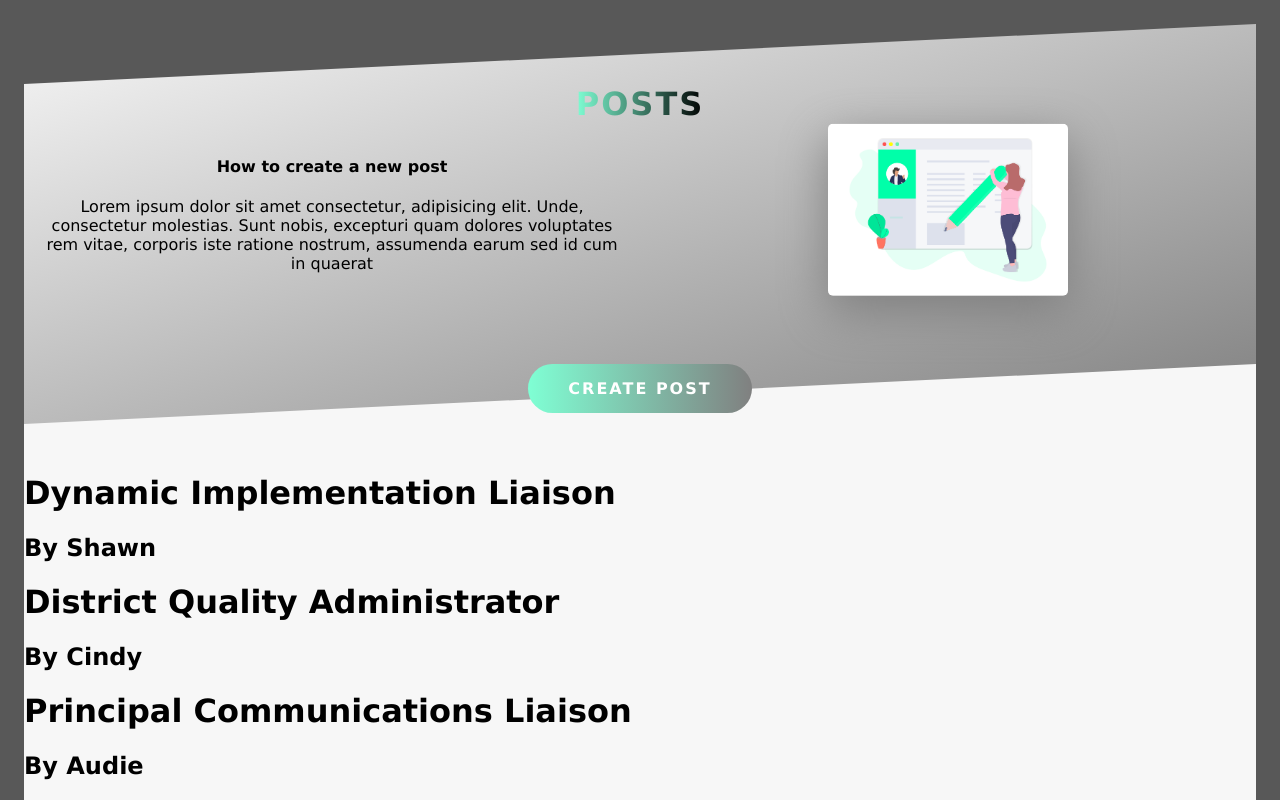
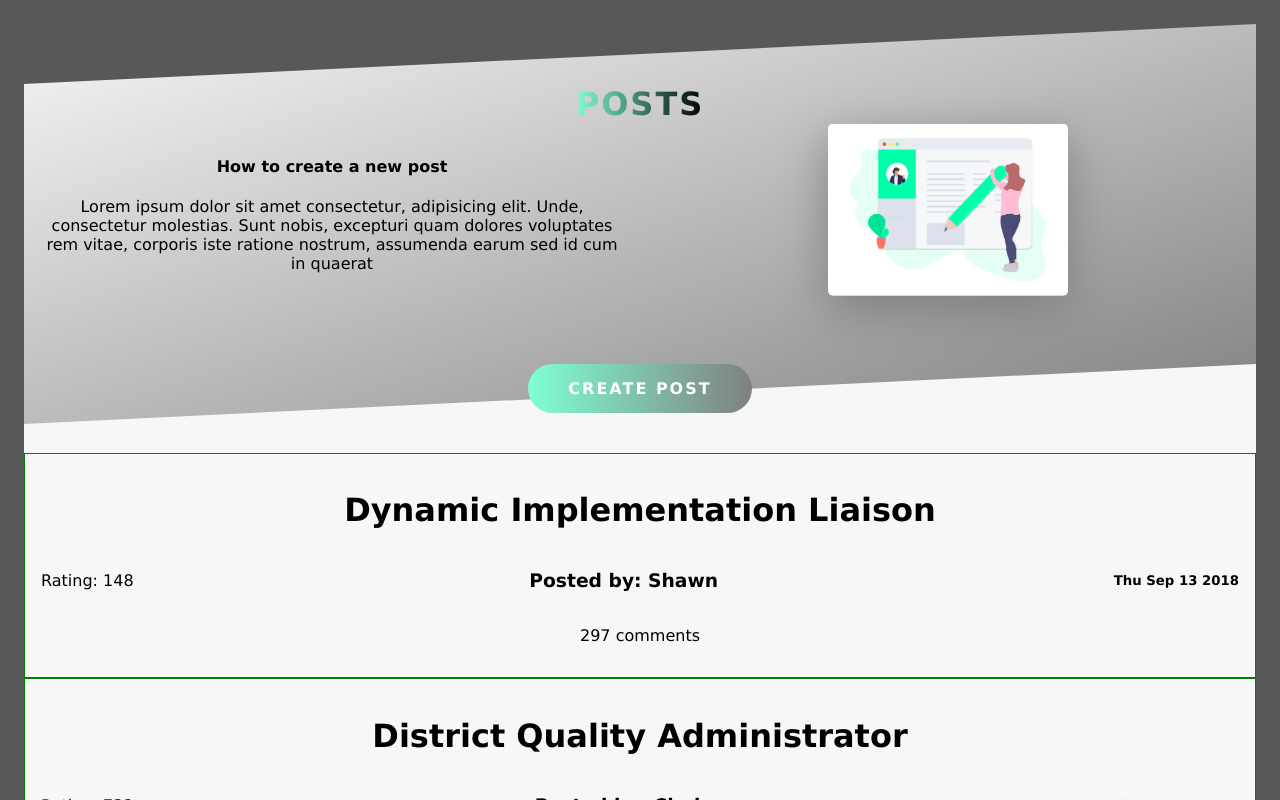
Before and after one commit to angelbenoit/SocialMediaClone, a React (Create React App) app in the folder client/: page /posts in a window 1280 px wide. Shown: the top 800 px of the page. Built offline with nearby package versions, Linux system fonts and the light colour scheme; no server answers.

Commit message:
set up post item display

```diff
--- a/client/src/components/PostItem.js
+++ b/client/src/components/PostItem.js
@@ -3,9 +3,16 @@ import React, { Component } from 'react';
 class PostItem extends Component {
     render() {
         return (
-            <div>
-                <h1>{this.props.title}</h1>
-                <h2>By {this.props.name}</h2>
+            <div className="postItem">
+                <div className="postItem__title u-center-text"><h1>{this.props.title}</h1></div>
+                <div className="postItem__author">
+                    <p>Rating: {(Math.random() * 1000).toFixed(0)}</p>
+                    <h3>Posted by: {this.props.name}</h3>
+                    <h5>{new Date().toDateString()}</h5>
+                </div>
+                <div className="postItem__comments u-center-text">
+                    <p>{(Math.random() * 1000).toFixed(0)} comments</p>
+                </div>
             </div>
         );
     }
--- a/client/src/css/style.css
+++ b/client/src/css/style.css
@@ -131,6 +131,19 @@ body {
     .composition__photo2 {
       width: 8rem; } }
 
+.postItem {
+  display: flex;
+  flex-direction: column;
+  border: 1px solid green;
+  padding: 1rem; }
+  .postItem:hover {
+    cursor: pointer;
+    background-color: #e4e4e4; }
+  .postItem__author {
+    display: flex;
+    justify-content: space-between;
+    align-items: center; }
+
 .row {
   display: flex;
   justify-content: space-between; }
--- a/client/src/sass/abstracts/_variables.scss
+++ b/client/src/sass/abstracts/_variables.scss
@@ -1,5 +1,6 @@
 //colors
 $color-grey-light-1: #f7f7f7;
+$color-grey-light-2: #e4e4e4;
 
 //grid variables
 $grid-width: 114rem;
--- /dev/null
+++ b/client/src/sass/components/_post__item.scss
@@ -0,0 +1,18 @@
+.postItem{
+    display: flex;
+    flex-direction: column;
+    border: 1px solid green;
+    padding: 1rem;
+
+    &:hover{
+        cursor: pointer;
+        background-color: $color-grey-light-2;
+    }
+
+    &__author{
+        display: flex;
+        justify-content: space-between;
+        align-items: center;
+    }
+
+}
--- a/client/src/sass/main.scss
+++ b/client/src/sass/main.scss
@@ -9,6 +9,7 @@
 
 @import "components/button";
 @import "components/composition";
+@import "components/post__item";
 
 @import "layout/grid";
 @import "layout/header";
```
